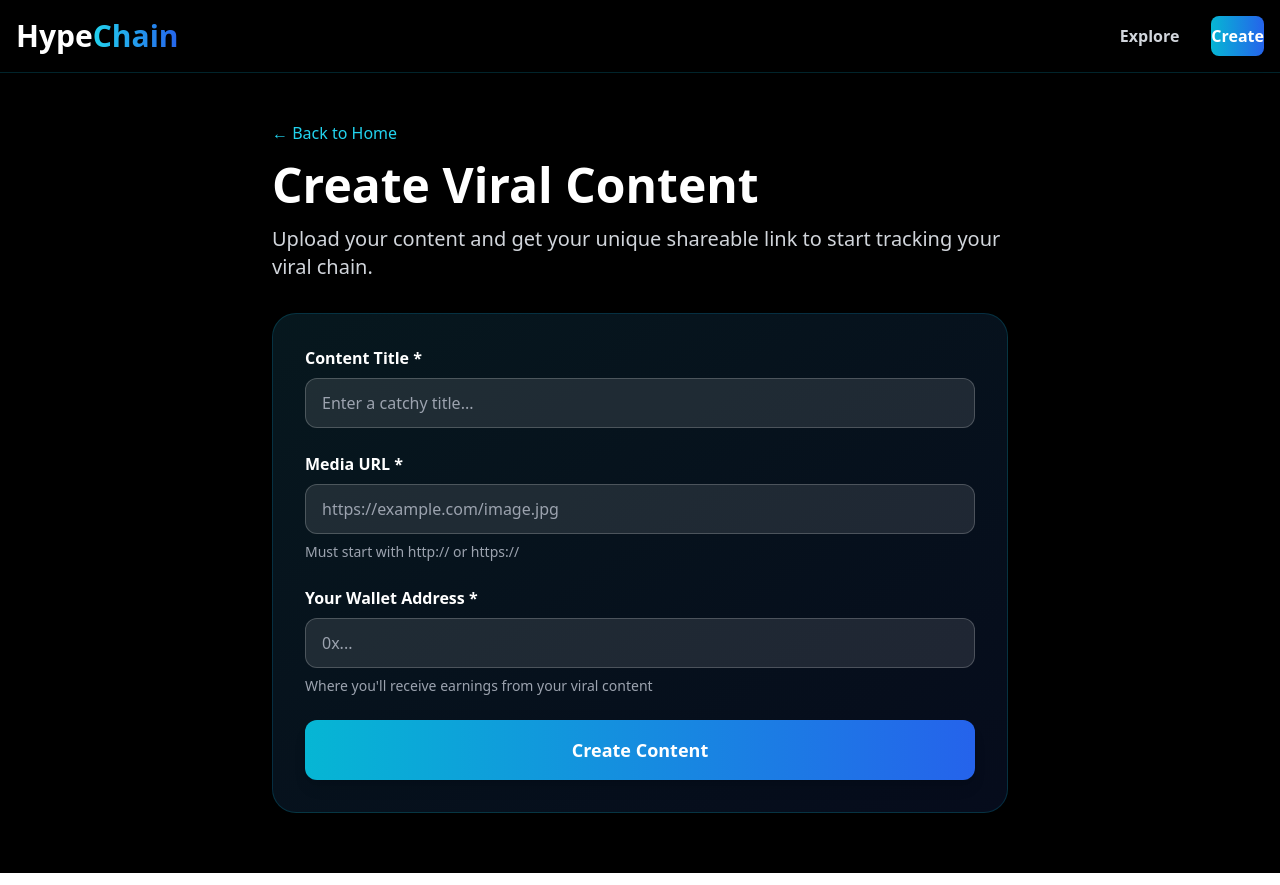
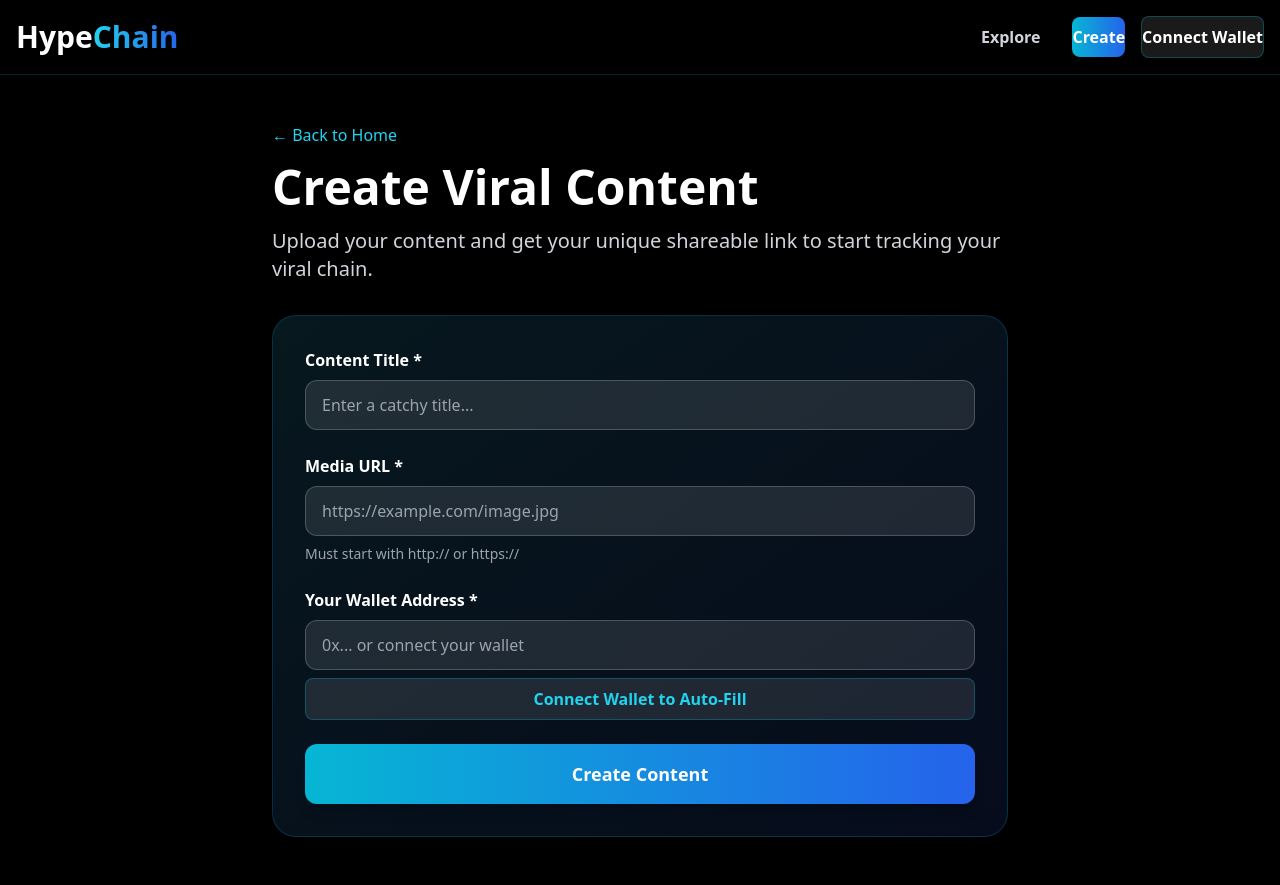
Before and after one commit to kadhirash/hype-chain, a Next.js app: page /create in a window 1280 px wide. Built offline with nearby package versions, Linux system fonts and the light colour scheme.

Commit message:
feat: add wallet authentication (#19)

```diff
--- a/app/content/[contentId]/page.tsx
+++ b/app/content/[contentId]/page.tsx
@@ -2,8 +2,10 @@
 
 import { useState, useEffect } from 'react';
 import Link from 'next/link';
+import { useWallet } from '@/src/contexts/WalletContext';
 
 export default function ContentDetailPage({ params }: { params: Promise<{ contentId: string }> }) {
+  const { address, isConnected, connect } = useWallet();
   const [contentId, setContentId] = useState<string>('');
   const [content, setContent] = useState<any>(null);
   const [stats, setStats] = useState<any>(null);
@@ -22,6 +24,13 @@ export default function ContentDetailPage({ params }: { params: Promise<{ conten
       loadContent(p.contentId);
     });
   }, [params]);
+
+  // Auto-fill wallet address when connected
+  useEffect(() => {
+    if (isConnected && address) {
+      setWalletAddress(address);
+    }
+  }, [isConnected, address]);
 
   const loadContent = async (id: string) => {
     try {
@@ -335,14 +344,22 @@ export default function ContentDetailPage({ params }: { params: Promise<{ conten
               {/* Get Personalized Link */}
               <div className="bg-black/30 rounded-xl p-4">
                 <p className="text-gray-400 text-sm mb-2">Get Your Personalized Link</p>
-                <p className="text-gray-500 text-xs mb-3">Enter your wallet to track earnings from your shares</p>
+                <p className="text-gray-500 text-xs mb-3">
+                  {isConnected && address ? 'Using connected wallet' : 'Enter your wallet to track earnings from your shares'}
+                </p>
+                <div className="space-y-2">
                   <div className="flex gap-2">
                     <input
                       type="text"
                       value={walletAddress}
                       onChange={(e) => setWalletAddress(e.target.value)}
                       placeholder="0x..."
-                    className="flex-1 px-4 py-2 rounded-lg bg-white/10 border border-white/20 text-white placeholder-gray-500 focus:outline-none focus:ring-2 focus:ring-green-500"
+                      readOnly={isConnected && !!address}
+                      className={`flex-1 px-4 py-2 rounded-lg border text-white placeholder-gray-500 focus:outline-none ${
+                        isConnected && address
+                          ? 'bg-cyan-500/10 border-cyan-500/30 text-cyan-300 cursor-not-allowed'
+                          : 'bg-white/10 border-white/20 focus:ring-2 focus:ring-green-500'
+                      }`}
                     />
                     <button
                       onClick={handleCreateShare}
@@ -351,6 +368,16 @@ export default function ContentDetailPage({ params }: { params: Promise<{ conten
                     >
                       {creating ? 'Creating...' : 'Get Link'}
                     </button>
+                  </div>
+                  {!isConnected && !address && (
+                    <button
+                      type="button"
+                      onClick={connect}
+                      className="w-full px-4 py-2 bg-white/10 hover:bg-white/20 text-cyan-400 rounded-lg font-semibold transition border border-cyan-500/30 text-sm"
+                    >
+                      Connect Wallet to Auto-Fill
+                    </button>
+                  )}
                 </div>
               </div>
             </div>
--- a/app/create/page.tsx
+++ b/app/create/page.tsx
@@ -1,9 +1,11 @@
 'use client';
 
-import { useState } from 'react';
+import { useState, useEffect } from 'react';
 import Link from 'next/link';
+import { useWallet } from '@/src/contexts/WalletContext';
 
 export default function CreateContentPage() {
+  const { address, isConnected, connect } = useWallet();
   const [formData, setFormData] = useState({
     title: '',
     mediaUrl: '',
@@ -12,6 +14,13 @@ export default function CreateContentPage() {
   const [loading, setLoading] = useState(false);
   const [result, setResult] = useState<any>(null);
   const [error, setError] = useState('');
+
+  // Auto-fill wallet address when connected
+  useEffect(() => {
+    if (isConnected && address) {
+      setFormData((prev) => ({ ...prev, walletAddress: address }));
+    }
+  }, [isConnected, address]);
 
   const handleSubmit = async (e: React.FormEvent) => {
     e.preventDefault();
@@ -112,6 +121,22 @@ export default function CreateContentPage() {
                 <label htmlFor="walletAddress" className="block text-white font-semibold mb-2">
                   Your Wallet Address *
                 </label>
+                {isConnected && address ? (
+                  <div className="space-y-2">
+                    <input
+                      type="text"
+                      id="walletAddress"
+                      required
+                      value={formData.walletAddress}
+                      readOnly
+                      className="w-full px-4 py-3 rounded-xl bg-cyan-500/10 border border-cyan-500/30 text-cyan-300 font-mono focus:outline-none cursor-not-allowed"
+                    />
+                    <p className="text-cyan-400 text-sm">
+                      ✓ Using connected wallet address
+                    </p>
+                  </div>
+                ) : (
+                  <div className="space-y-2">
                     <input
                       type="text"
                       id="walletAddress"
@@ -119,11 +144,17 @@ export default function CreateContentPage() {
                       value={formData.walletAddress}
                       onChange={(e) => setFormData({ ...formData, walletAddress: e.target.value })}
                       className="w-full px-4 py-3 rounded-xl bg-white/10 border border-white/20 text-white placeholder-gray-400 focus:outline-none focus:ring-2 focus:ring-cyan-500 focus:border-transparent"
-                  placeholder="0x..."
+                      placeholder="0x... or connect your wallet"
                     />
-                <p className="text-gray-400 text-sm mt-2">
-                  Where you'll receive earnings from your viral content
-                </p>
+                    <button
+                      type="button"
+                      onClick={connect}
+                      className="w-full px-4 py-2 bg-white/10 hover:bg-white/20 text-cyan-400 rounded-lg font-semibold transition border border-cyan-500/30"
+                    >
+                      Connect Wallet to Auto-Fill
+                    </button>
+                  </div>
+                )}
               </div>
 
               {/* Error */}
--- a/app/layout.tsx
+++ b/app/layout.tsx
@@ -1,6 +1,7 @@
 import type { Metadata } from 'next'
 import './globals.css'
 import Navigation from '@/src/components/Navigation'
+import { WalletProvider } from '@/src/contexts/WalletContext'
 
 export const metadata: Metadata = {
   title: 'HypeChain - Proof-of-Hype Viral Tracking',
@@ -15,8 +16,10 @@ export default function RootLayout({
   return (
     <html lang="en">
       <body>
-        <Navigation />
-        {children}
+        <WalletProvider>
+          <Navigation />
+          {children}
+        </WalletProvider>
       </body>
     </html>
   )
--- a/app/share/[shareId]/page.tsx
+++ b/app/share/[shareId]/page.tsx
@@ -2,8 +2,10 @@
 
 import { useState, useEffect } from 'react';
 import Link from 'next/link';
+import { useWallet } from '@/src/contexts/WalletContext';
 
 export default function SharePage({ params }: { params: Promise<{ shareId: string }> }) {
+  const { address, isConnected, connect } = useWallet();
   const [shareId, setShareId] = useState<string>('');
   const [content, setContent] = useState<any>(null);
   const [share, setShare] = useState<any>(null);
@@ -19,6 +21,13 @@ export default function SharePage({ params }: { params: Promise<{ shareId: strin
       loadShareData(p.shareId);
     });
   }, [params]);
+
+  // Auto-fill wallet address when connected
+  useEffect(() => {
+    if (isConnected && address) {
+      setWalletAddress(address);
+    }
+  }, [isConnected, address]);
 
   const loadShareData = async (id: string) => {
     try {
@@ -114,17 +123,38 @@ export default function SharePage({ params }: { params: Promise<{ shareId: strin
                 <label htmlFor="wallet" className="block text-white font-semibold mb-2">
                   Your Wallet Address *
                 </label>
+                {isConnected && address ? (
+                  <div className="space-y-2">
+                    <input
+                      type="text"
+                      id="wallet"
+                      value={walletAddress}
+                      readOnly
+                      className="w-full px-4 py-3 rounded-xl bg-cyan-500/10 border border-cyan-500/30 text-cyan-300 font-mono focus:outline-none cursor-not-allowed"
+                    />
+                    <p className="text-cyan-400 text-sm">
+                      ✓ Using connected wallet address
+                    </p>
+                  </div>
+                ) : (
+                  <div className="space-y-2">
                     <input
                       type="text"
                       id="wallet"
                       value={walletAddress}
                       onChange={(e) => setWalletAddress(e.target.value)}
                       className="w-full px-4 py-3 rounded-xl bg-white/10 border border-white/20 text-white placeholder-gray-400 focus:outline-none focus:ring-2 focus:ring-cyan-500"
-                  placeholder="0x..."
+                      placeholder="0x... or connect your wallet"
                     />
-                <p className="text-gray-400 text-sm mt-2">
-                  You'll earn rewards when people share from your link
-                </p>
+                    <button
+                      type="button"
+                      onClick={connect}
+                      className="w-full px-4 py-2 bg-white/10 hover:bg-white/20 text-cyan-400 rounded-lg font-semibold transition border border-cyan-500/30"
+                    >
+                      Connect Wallet to Auto-Fill
+                    </button>
+                  </div>
+                )}
               </div>
 
               <button
--- a/src/components/Navigation.tsx
+++ b/src/components/Navigation.tsx
@@ -2,12 +2,18 @@
 
 import Link from 'next/link';
 import { usePathname } from 'next/navigation';
+import { useWallet } from '@/src/contexts/WalletContext';
 
 export default function Navigation() {
   const pathname = usePathname();
+  const { address, isConnected, connect, disconnect } = useWallet();
 
   const isActive = (path: string) => {
     return pathname === path;
+  };
+
+  const truncateAddress = (addr: string) => {
+    return `${addr.slice(0, 6)}...${addr.slice(-4)}`;
   };
 
   return (
@@ -43,6 +49,28 @@ export default function Navigation() {
             >
               Create
             </Link>
+
+            {/* Wallet Connection */}
+            {isConnected && address ? (
+              <div className="flex items-center gap-2">
+                <div className="px-4 py-2 bg-white/10 rounded-lg border border-cyan-500/30 text-cyan-300 font-mono text-sm">
+                  {truncateAddress(address)}
+                </div>
+                <button
+                  onClick={disconnect}
+                  className="px-4 py-2 rounded-lg font-semibold transition-all duration-200 text-gray-300 hover:text-white hover:bg-red-500/20 border border-red-500/30"
+                >
+                  Disconnect
+                </button>
+              </div>
+            ) : (
+              <button
+                onClick={connect}
+                className="px-5 py-2 rounded-lg font-bold transition-all duration-200 bg-white/10 hover:bg-white/20 text-white border border-cyan-500/30 hover:border-cyan-500/60"
+              >
+                Connect Wallet
+              </button>
+            )}
           </div>
         </div>
       </div>
--- /dev/null
+++ b/src/contexts/WalletContext.tsx
@@ -0,0 +1,84 @@
+'use client';
+
+import React, { createContext, useContext, useState, useEffect } from 'react';
+
+interface WalletContextType {
+  address: string | null;
+  isConnected: boolean;
+  connect: () => Promise<void>;
+  disconnect: () => void;
+}
+
+const WalletContext = createContext<WalletContextType>({
+  address: null,
+  isConnected: false,
+  connect: async () => {},
+  disconnect: () => {},
+});
+
+export const useWallet = () => useContext(WalletContext);
+
+export function WalletProvider({ children }: { children: React.ReactNode }) {
+  const [address, setAddress] = useState<string | null>(null);
+  const [isConnected, setIsConnected] = useState(false);
+
+  useEffect(() => {
+    // Check if wallet was previously connected
+    const savedAddress = localStorage.getItem('walletAddress');
+    if (savedAddress && typeof window !== 'undefined' && window.ethereum) {
+      setAddress(savedAddress);
+      setIsConnected(true);
+    }
+
+    // Listen for account changes
+    if (typeof window !== 'undefined' && window.ethereum) {
+      window.ethereum.on('accountsChanged', (accounts: string[]) => {
+        if (accounts.length === 0) {
+          disconnect();
+        } else {
+          setAddress(accounts[0]);
+          setIsConnected(true);
+          localStorage.setItem('walletAddress', accounts[0]);
+        }
+      });
+
+      window.ethereum.on('chainChanged', () => {
+        window.location.reload();
+      });
+    }
+  }, []);
+
+  const connect = async () => {
+    if (typeof window === 'undefined' || !window.ethereum) {
+      alert('Please install MetaMask or another Web3 wallet');
+      return;
+    }
+
+    try {
+      const accounts = await window.ethereum.request({
+        method: 'eth_requestAccounts',
+      });
+
+      if (accounts.length > 0) {
+        setAddress(accounts[0]);
+        setIsConnected(true);
+        localStorage.setItem('walletAddress', accounts[0]);
+      }
+    } catch (error) {
+      console.error('Failed to connect wallet:', error);
+      alert('Failed to connect wallet. Please try again.');
+    }
+  };
+
+  const disconnect = () => {
+    setAddress(null);
+    setIsConnected(false);
+    localStorage.removeItem('walletAddress');
+  };
+
+  return (
+    <WalletContext.Provider value={{ address, isConnected, connect, disconnect }}>
+      {children}
+    </WalletContext.Provider>
+  );
+}
```
Also changed, not shown: src/types/ethereum.d.ts (added, +8 -0 lines). Lines whose indentation alone changed are shown as unchanged.
